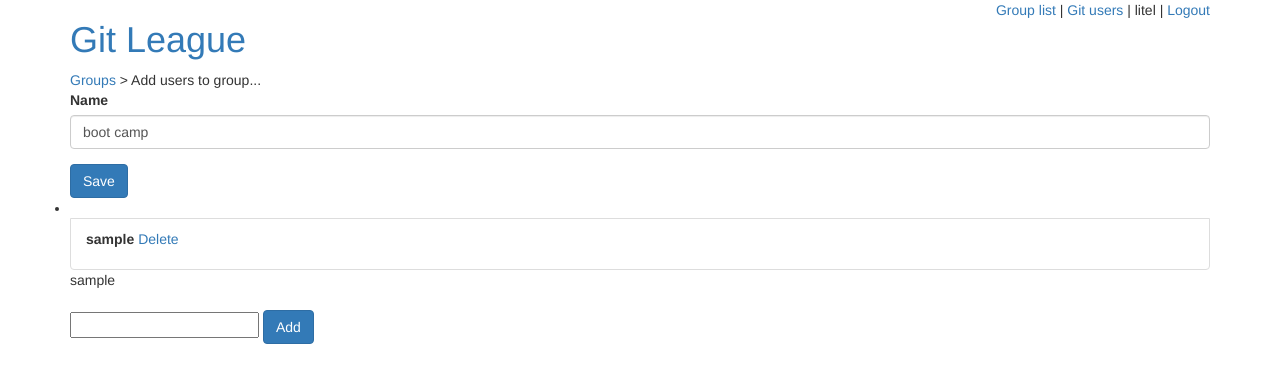
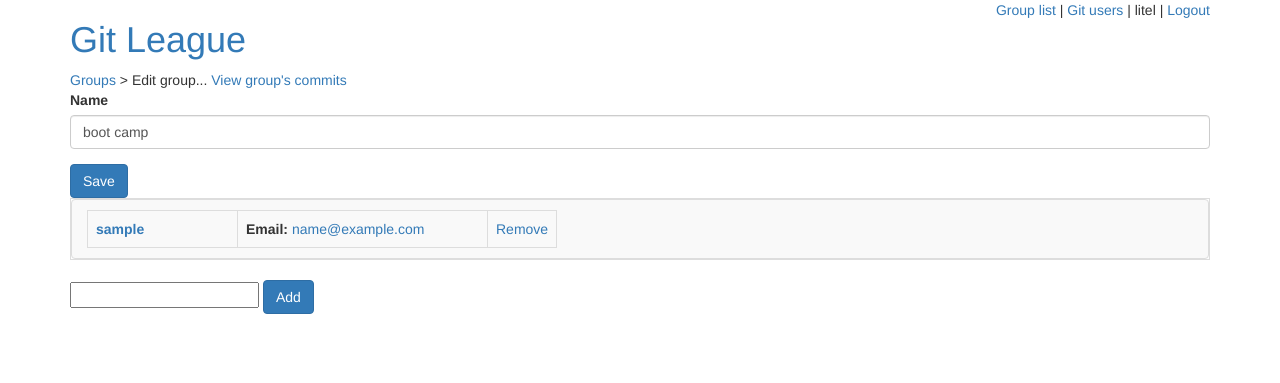
Before and after one commit to litelx/GitLeague, a Django app: page /edit_group/1/ in a window 1280 px wide. Shown: the top 383 px of the page. Run offline with Django 3.2, Linux system fonts and the light colour scheme; the first user in the database is signed in; data comes from the database, SQL or seed files in the repository; tables that the repository leaves empty hold one stand-in row (Sample ...); some libraries are stand-ins or nearby versions.

Commit message:
added remove button and improved views

```diff
--- a/core/forms.py
+++ b/core/forms.py
@@ -13,9 +13,10 @@ class GitUserForm(forms.ModelForm):
 
     class Meta:
         model = GitUser
-        fields = ['username']
+        fields = ['email']
 
-    username = forms.CharField(max_length=40)
+    email = forms.EmailField()
+    # username = forms.CharField(max_length=40)
 
 
 class GroupForm(forms.ModelForm):
--- a/core/static/bootstrap/js/dataTables.bootstrap.min.js
+++ b/core/static/bootstrap/js/dataTables.bootstrap.min.js
@@ -2,7 +2,8 @@
  DataTables Bootstrap 3 integration
  ©2011-2015 SpryMedia Ltd - datatables.net/license
 */
-(function(b){"function"===typeof define&&define.amd?define(["jquery","datatables.net"],function(a){return b(a,window,document)}):"object"===typeof exports?module.exports=function(a,d){a||(a=window);if(!d||!d.fn.dataTable)d=require("datatables.net")(a,d).$;return b(d,a,a.document)}:b(jQuery,window,document)})(function(b,a,d){var f=b.fn.dataTable;b.extend(!0,f.defaults,{dom:"<'row'<'col-sm-6'l><'col-sm-6'f>><'row'<'col-sm-12'tr>><'row'<'col-sm-5'i><'col-sm-7'p>>",renderer:"bootstrap"});b.extend(f.ext.classes,
+(function(b){"function"===typeof define&&define.amd?define(["jquery","datatables.net"],function(a){return b(a,window,document)}):"object"===typeof exports?module.exports=function(a,d){a||(a=window);if(!d||!d.fn.dataTable)d=require("datatables.net")(a,d).$;return b(d,a,a.document)}:b(jQuery,window,document)})(function(b,a,d)
+{var f=b.fn.dataTable;b.extend(!0,f.defaults,{dom:"<'row'<'col-sm-6'l><'col-sm-6'f>><'row'<'col-sm-12'tr>><'row'<'col-sm-5'i><'col-sm-7'p>>",renderer:"bootstrap"});b.extend(f.ext.classes,
 {sWrapper:"dataTables_wrapper form-inline dt-bootstrap",sFilterInput:"form-control input-sm",sLengthSelect:"form-control input-sm",sProcessing:"dataTables_processing panel panel-default"});f.ext.renderer.pageButton.bootstrap=function(a,h,r,m,j,n){var o=new f.Api(a),s=a.oClasses,k=a.oLanguage.oPaginate,t=a.oLanguage.oAria.paginate||{},e,g,p=0,q=function(d,f){var l,h,i,c,m=function(a){a.preventDefault();!b(a.currentTarget).hasClass("disabled")&&o.page()!=a.data.action&&o.page(a.data.action).draw("page")};
 l=0;for(h=f.length;l<h;l++)if(c=f[l],b.isArray(c))q(d,c);else{g=e="";switch(c){case "ellipsis":e="&#x2026;";g="disabled";break;case "first":e=k.sFirst;g=c+(0<j?"":" disabled");break;case "previous":e=k.sPrevious;g=c+(0<j?"":" disabled");break;case "next":e=k.sNext;g=c+(j<n-1?"":" disabled");break;case "last":e=k.sLast;g=c+(j<n-1?"":" disabled");break;default:e=c+1,g=j===c?"active":""}e&&(i=b("<li>",{"class":s.sPageButton+" "+g,id:0===r&&"string"===typeof c?a.sTableId+"_"+c:null}).append(b("<a>",{href:"#",
 "aria-controls":a.sTableId,"aria-label":t[c],"data-dt-idx":p,tabindex:a.iTabIndex}).html(e)).appendTo(d),a.oApi._fnBindAction(i,{action:c},m),p++)}},i;try{i=b(h).find(d.activeElement).data("dt-idx")}catch(u){}q(b(h).empty().html('<ul class="pagination"/>').children("ul"),m);i&&b(h).find("[data-dt-idx="+i+"]").focus()};return f});
--- a/core/static/group_detail.js
+++ b/core/static/group_detail.js
@@ -1,83 +1,84 @@
 $(document).ready(function() {
-    alert('out of function');
+//    alert('out of function');
 
     $("#userform").on('submit', function(json) {
-        event.preventDefault();
         $.ajax({
             type:"POST",
-            url: '/edit_group/',
+            url: $(this).attr('action'),
             data: {
                 username: $("#id_username").val()
             },
-            success: function(json){
-                $("#users").prepend(data.username);
-            alert(" yes");
+            success: function(data){
+                // Check if already exists or new.
+                $("#users").append(data.username);
+                $("#id_username").val('');
             },
             error: function(){
-                alert(" no");
+                alert("something bad happened");
             }
         });
         return false;
+    });
+});
 
-//        var form = $(this);
-//        var data = {
-//                username: $("#id_username").val()
-//            };
-//        $.post( function (resp) {
-//            var el = $(resp);
-//            alert(data.username+ " yes");
-//
-//        }).fail(function(resp) {
-//            console.error(resp.responseJSON);
-//            alert(data.username+ " no");
-//           /* $("#users").prepend(data.username);*/
-//            form.get(0).reset();
-//        });
-//        return false;
-    });
+    /*
 
-});
-/**
- * Created by litel on 10/07/16.
- */
-//$(document).ready(function() {
-//
-//    $("#adduform").submit(function () {
-//
-//        // $.ajax({
-//        //     type:"POST",
-//        //     url: '/edit_group/',
-//        //     data: {
-//        //         username: $("#id_username").val()
-//        //     },
-//        //     success: function(){
-//        //         $("#users").prepend(data.username);
-//        //         alert(url + " yes");
-//        //     },
-//        //     error: function(){
-//        //         alert(url + " no");
-//        //     }
-//        // });
-//        // return false;
-//
-//        var form = $(this);
-//        var data = {
-//            username: my_app //$("#id_username").val()
-//        };
-//        $.post( function (resp) {
-//            var el = $(resp);
-//            alert(data.username+ " yes");
-//            $("#users").prepend(el);
-//        }).fail(function(resp) {
-//            console.error(resp.responseJSON);
-//            alert(data.username+ " no");
-//            $("#users").prepend(data.username);
-//            form.get(0).reset();
+        $("#commentform").submit(function () {
+        var form = $(this);
+        var data = {
+            title: $("#id_title").val(),
+            content: $("#id_content").val()
+        };
+        $.post("", data).then(function (resp) {
+            var el = $(resp);
+            $("#comments").prepend(el);
+            form.get(0).reset();
+        }).fail(function(resp) {
+            console.error(resp.responseJSON);
+            alert('something bad happend');
+        });
+
+
+
+
+
+
+
+    $('a').click(function (json) {
+        $.ajax({
+            type:"DELETE",
+            url: $(this).attr('action'),
+            data: {
+                id: 17,
+            },
+            success: function(data){
+//                $("users").remove(to_delete);
+//                $("#users").append($(this));
+                $("#id_username").val('');
+            },
+            error: function(){
+            }
+        });
+        return false;
+    });*/
+
+//    $("a").on('click', function(json) {
+//        $.ajax({
+//            type:"POST",
+//            url: $(this).attr('action'),
+//            data: {
+//                id: $(this).attr('id'),
+//            },
+//            success: function(data){
+////                $("#"+data.id).prev('li').remove();
+//                $(this).prev('li').remove();
+//                alert(data.idd);
+//                $("#id_username").val('');
+//            },
+//            error: function(){
+////                var dd = $("#{{u.id}}").attr('id');
+//                alert("something bad happened");
+//            }
 //        });
 //        return false;
 //    });
-//
-//});
-/**
- * Created by litel on 10/07/16.
- */
--- a/core/templates/core/_user.html
+++ b/core/templates/core/_user.html
@@ -1,12 +1,15 @@
 {% load humanize %}
 
-
-<li class="list-group-item">
-    <p>
-        <b>
-            {{ u }}
+<tr class="list-group-item">
+    <td style="width: 150px;">
+         <b>
+            <a href='/user_data/{{ u.id }}'>{{ u }}</a>
         </b>
-        <a href='delete_group_git_user/{{ u.id }}'>Delete</a>
-        <br>
-    </p>
-</li>
+    </td>
+    <td style="width: 250px;">
+        <strong>Email:</strong> <a href="/edit_git_user/{{ u.id }}">{{ u.email }}</a>
+    </td>
+    <td>
+        <a href='/edit_group/delete_user/{{ u.id }}/{{ object.pk }}' id="{{ u.id }}">Remove</a>
+    </td>
+</tr>
--- a/core/templates/core/data_list.html
+++ b/core/templates/core/data_list.html
@@ -17,7 +17,7 @@
             <thead>
                 <tr>
                     <th>User name</th>
-                    <th>Created at</th>
+                    <th style="width: 110px">Created at</th>
                     <th>repository</th>
                     <th>Message</th>
                 </tr>
--- a/core/templates/core/group_edit.html
+++ b/core/templates/core/group_edit.html
@@ -3,9 +3,9 @@
 
 {% block content %}
 
-    <a href="{% url "core:list" %}">Groups</a>
+    <a href="{% url 'core:list' %}">Groups</a>
     &gt;
-    Add users to group...
+    Edit group...    <a href='/users_data/{{ object.id }}'>View group's commits</a>
 
     <form method="post" enctype="multipart/form-data">
         {% csrf_token %}
@@ -16,16 +16,16 @@
             </button>
         {% endbuttons %}
     </form>
-    <ul class="list-group" id="users">
-        {% for u in object.git_users.all %}
-        <li>
-            {% include "core/_user.html" %}
-            {{u}}
-        </li>
-        {% endfor %}
-    </ul>
+    <table class="table table-bordered table-striped">
+        <tbody id="users">
+            <!--<ul class="list-group" >-->
+                {% for u in object.git_users.all %}
+                    {% include "core/_user.html" %}
+                {% endfor %}
+
+        </tbody>
+    </table>
     <form method="post" id="userform" action="{% url "core:add_user" object.id %}">
-
         {% csrf_token %}
         <input type="text" id="id_username" name="username">
         {% buttons %}
--- a/core/templates/core/group_list.html
+++ b/core/templates/core/group_list.html
@@ -7,8 +7,7 @@
             <thead>
                 <tr>
                     <th>Group name</th>
-                    <th>Admin name</th>
-                    <th>Last updated</th>
+                    <th>Created</th>
                     <th>Members</th>
                 </tr>
             </thead>
@@ -20,7 +19,6 @@
                                 {{ object.name }}
                             </a>
                         </td>
-                        <td>{{ object.admin }}</td>
                         <td>{{ object.created_at }}</td>
                         <td>{{ object.git_users.count }}</td>
                         <td>
--- a/core/urls.py
+++ b/core/urls.py
@@ -13,10 +13,14 @@ urlpatterns = [
     url(r'^add_group/$', views.CreateGroupView.as_view(), name="add"),
     url(r'^add_git_user/$', views.CreateGitUserView.as_view(), name="add_git"),
     url(r'^edit_group/(?P<pk>\d+)/$', views.UpdateGroupView.as_view(), name="group"),
+    url(r'^edit_git_user/(?P<pk>\d+)/$', views.UpdateGitUserView.as_view(), name="git_user"),
     url(r'^edit_group/(?P<pk>\d+)/add-user/$', views.AddUserView.as_view(), name="add_user"),
-    url(r'^edit_git_user/(?P<pk>\d+)/$', views.UpdateGitUserView.as_view(), name="git_user"),
 
     url(r'^delete_group/(?P<id>\d+)/$', delete_group, name='delete_group'),
+
+    url(r'^edit_group/delete_user/(?P<id>\d+)/(?P<pk>\d+)/$', delete_user, name='delete_user'),
+
     url(r'^git_users/delete_git_user/(?P<id>\d+)/$', delete_git_user, name='delete_git_user'),
-    url(r'^edit_group/(?P<pk>\d+)/delete_group_git_user/(?P<id>\d+)/$', delete_git_user, name='delete_git_user')
+    url(r'^edit_group/(?P<pk>\d+)/delete_group_git_user/$', views.DeleteUserView,
+        name='delete_group_user')
 ]
--- a/core/views.py
+++ b/core/views.py
@@ -146,11 +146,8 @@ class UpdateGitUserView(LoggedInMixin, UpdateView):
         return GitUser.objects.get(id=self.kwargs['pk'])
 
     def form_valid(self, form):
-        user_name = form.instance.username
         form.save()
-        i = add_user_data(user_name)
-        messages.success(self.request, 'Git user: {}, has been updated'.format(form.instance.username))
-        return redirect('core:u_list')
+        return redirect('core:list')
 
 
 class GitUserListView(LoggedInMixin, ListView):
@@ -209,11 +206,10 @@ def delete_git_user(request, id):
     return HttpResponseRedirect(request.META.get('HTTP_REFERER'))
 
 
-def delete_group_git_user(request, pk, id):
+def delete_user(request, id, pk):
     group = get_object_or_404(Group, pk=pk)
     user = GitUser.objects.filter(id=id).first()
-    user.groups.delete(group)
-    messages.success(request, 'The github user was deleted successfully')
+    user.groups.remove(group)
     return HttpResponseRedirect(request.META.get('HTTP_REFERER'))
 
 
@@ -269,9 +265,18 @@ class UserDataListView(LoggedInMixin, ListView):
         return users_data_list
 
 
+class DeleteUserView(LoggedInMixin, View):
+    def post(self, request, *args, **kwargs):
+        group = get_object_or_404(Group, pk=kwargs['pk'])
+        Id = request.POST.get('id')
+        user = GitUser.objects.filter(id=Id).first()
+        user.groups.remove(group)
+        return JsonResponse({'idd': Id})
+        # HttpResponseRedirect(request.META.get('HTTP_REFERER'))
+
+
 class AddUserView(LoggedInMixin, View):
     def post(self, request, *args, **kwargs):
-        # if request.method == 'POST': #.get('username'):
         group = get_object_or_404(Group, pk=kwargs['pk'])
         user_name = request.POST.get('username')
 
@@ -286,14 +291,10 @@ class AddUserView(LoggedInMixin, View):
                     },
                     status=400,
                 )
-
-            user = GitUser(username=user_name)
-            user.full_clean()
-            user.save()
+            add_user_data(user_name)
+            user = GitUser.objects.filter(username=user_name).first()
 
         if not user.groups.filter(id=group.id).exists():
             user.groups.add(group)
 
-        return JsonResponse({
-            'username': user_name,
-        })
+        return JsonResponse({'username': user_name})
--- a/gitleague/settings.py
+++ b/gitleague/settings.py
@@ -39,6 +39,8 @@ INSTALLED_APPS = [
     'django.contrib.staticfiles',
     'django_extensions',
     'bootstrap3',
+    'django.contrib.humanize',
+
     # 'django_bootstrap_breadcrumbs',
     'core',
 
```
